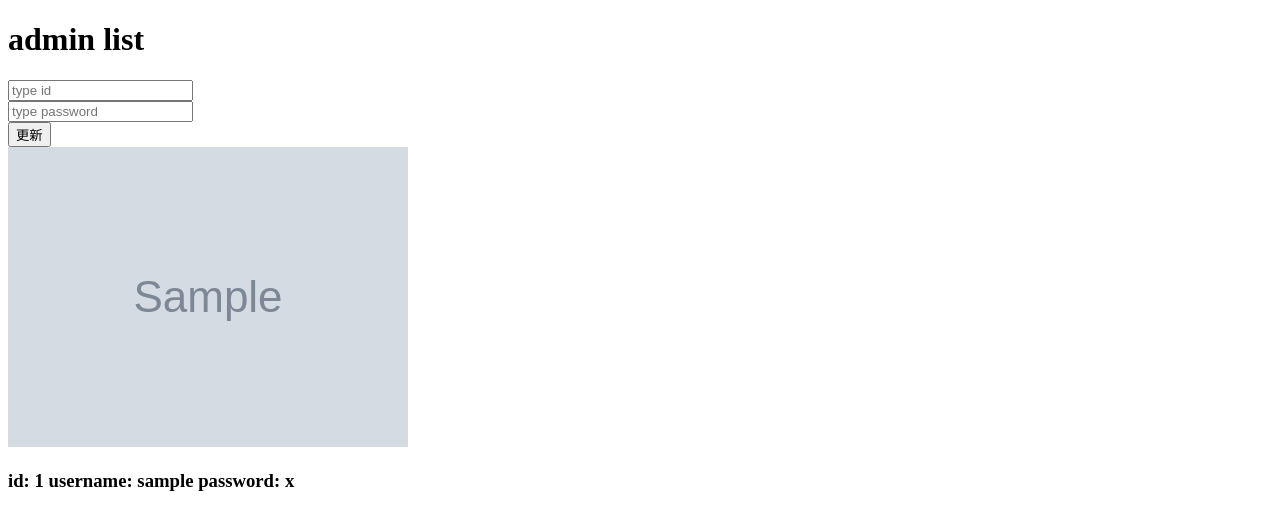
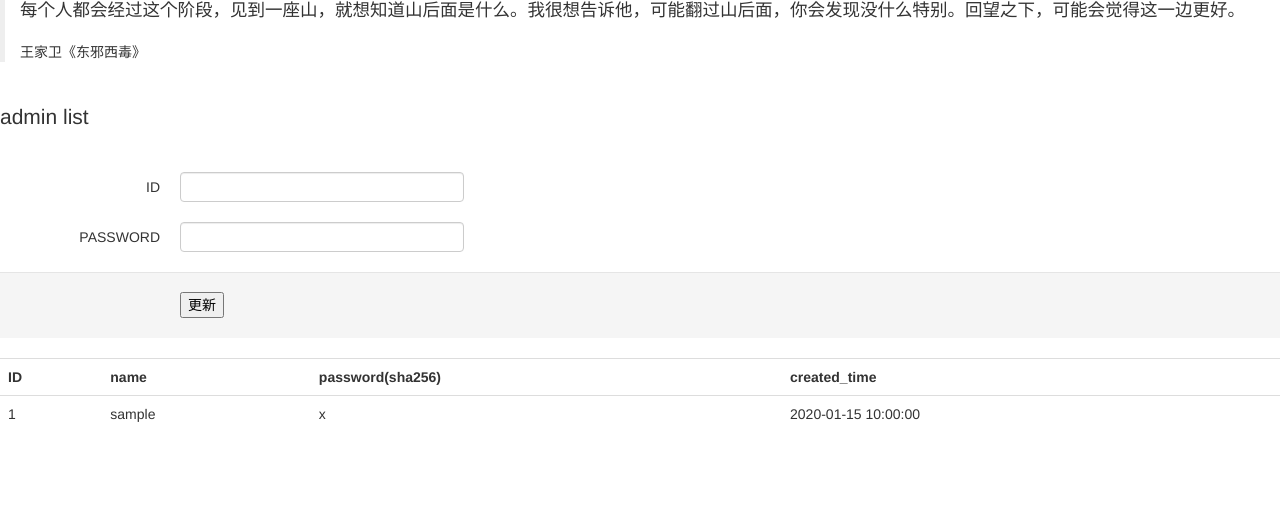
Before and after one commit to KiwiShow/PythonWeb, a Flask app: template server_normal_Flask_beautiful/templates/admin.html in a window 1280 px wide. Shown: the top 530 px of the page. Run offline with Flask 2, Linux system fonts and the light colour scheme; the template is opened without the code that fills it: most values are stand-ins (such as "Sample title", 1, 10 or a date in 2020).

Commit message:
+美化了admin页面

```diff
--- a/server_normal_Flask_beautiful/templates/admin.html
+++ b/server_normal_Flask_beautiful/templates/admin.html
@@ -3,21 +3,52 @@
 <head>
     <meta charset="UTF-8">
     <title>admin</title>
+    <link rel="stylesheet" href="/static/css/bootstrap.min.css">
 </head>
 <body>
-    <h1>admin list</h1>
-    <form action="{{ url_for('.admin_update') }}" method="post">
-        <input type="text" name="id" placeholder="type id">
+    <blockquote>
+      <p>每个人都会经过这个阶段，见到一座山，就想知道山后面是什么。我很想告诉他，可能翻过山后面，你会发现没什么特别。回望之下，可能会觉得这一边更好。</p>
         <br>
-		<input type="text" name="password" placeholder="type password">
-		<br>
-		<button type="submit">更新</button>
+        <footer>王家卫<cite title="Source Title">《东邪西毒》</cite></footer>
+    </blockquote>
+
+    <br>
+    <div class="lead">admin list</div>
+    <br>
+    <form class="form-horizontal" method="post" action="{{ url_for('.admin_update') }}">
+        <div class="control-group">
+            <label class="control-label">ID</label>
+            <div class="controls">
+                <input type="text" class="input-xlarge" name="id">
+            </div>
+        </div>
+        <div class="control-group">
+            <label class="control-label">PASSWORD</label>
+            <div class="controls">
+                <input type="text" class="input-xlarge" name="password">
+            </div>
+        </div>
+        <div class="form-actions">
+            <input type="submit" class="span-primary" value="更新">
+        </div>
     </form>
-    {% for u in users %}
-        <div class="user-cell">
-            <img src="{{ u.user_image }}" title="avatar"/>
-            <h3>id: {{ u.id }} username: {{ u.username }} password: {{ u.password }}</h3>
-        </div>
-    {% endfor %}
+
+
+        <table class="table table-hover">
+        <tr>
+            <th>ID</th>
+            <th>name</th>
+            <th>password(sha256)</th>
+            <th>created_time</th>
+        </tr>
+        {% for u in users %}
+        <tr>
+            <td>{{ u.id }}</td>
+            <td>{{ u.username }}</td>
+            <td>{{ u.password }}</td>
+            <td>{{ u.created_time }}</td>
+        </tr>
+        {% endfor %}
+    </table>
 </body>
 </html>
```
